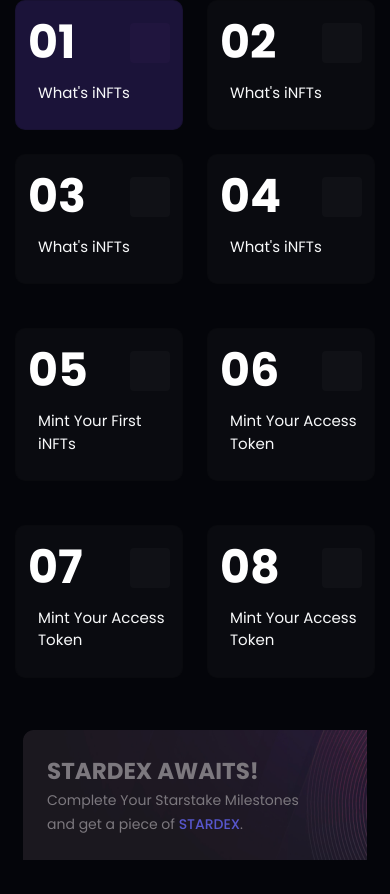
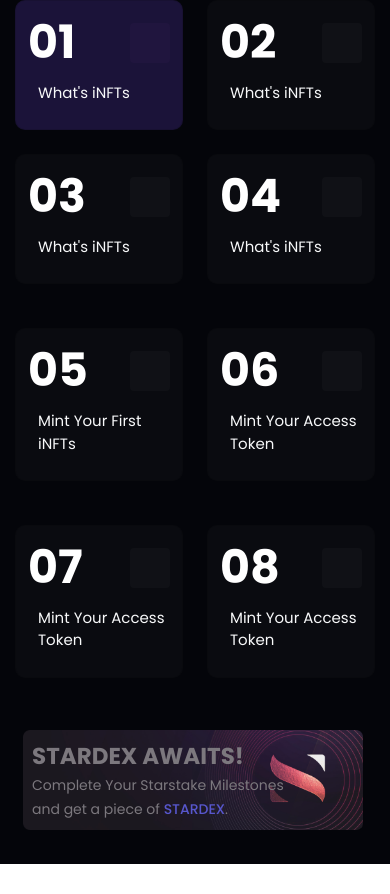
Before and after one commit to Ra-vi-chilwal/project-training, a React (Create React App) app: page / in a window 390 px wide. Shown: the part 1666-2560 px from the top of the page. After the commit the page ends 2530 px from the top, so only its background shows below. Built offline with nearby package versions, Linux system fonts and the light colour scheme.

Commit message:
code final update

```diff
--- a/src/components/Getstart.css
+++ b/src/components/Getstart.css
@@ -341,6 +341,7 @@
 .img-end {
   background-image: url("../Images/Microsoft.png");
   background-repeat: no-repeat;
+  background-size: contain;
 }
 
 .rightinf {
@@ -544,7 +545,7 @@
     padding-right: 20px;
   }
   .star-pu {
-    padding: 24px;
+    padding: 9px;
   }
   .stardex {
     color: #7c787e;
@@ -585,6 +586,11 @@
     cursor: pointer;
     font-size: 11px;
   }
+  .img-end {
+    background-image: url("../Images/Microsoft.png");
+    background-repeat: no-repeat;
+
+  }
 }
 @media screen and (min-width: 320px) and (max-width: 767px) {
   .poster-o {
```
